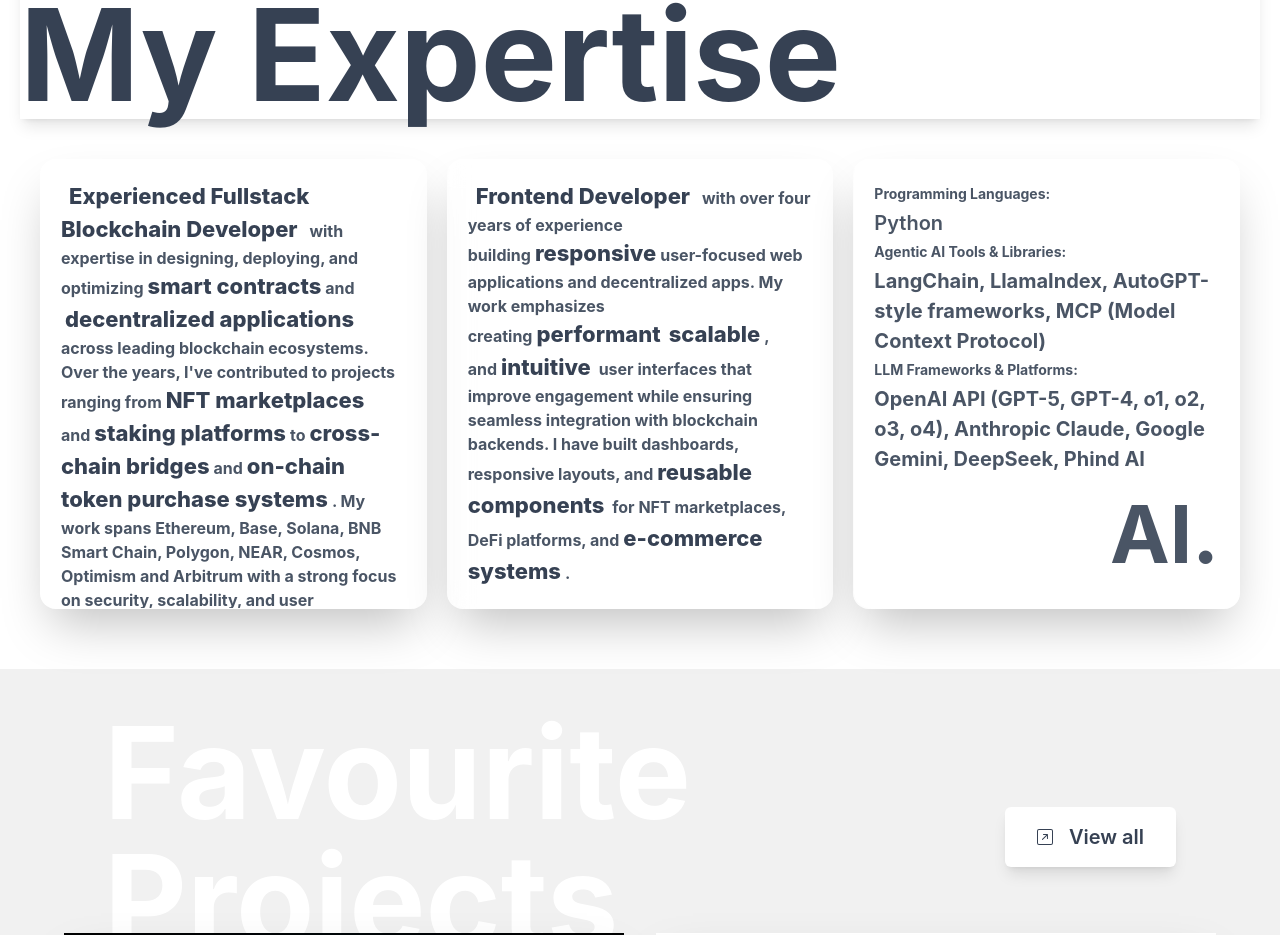
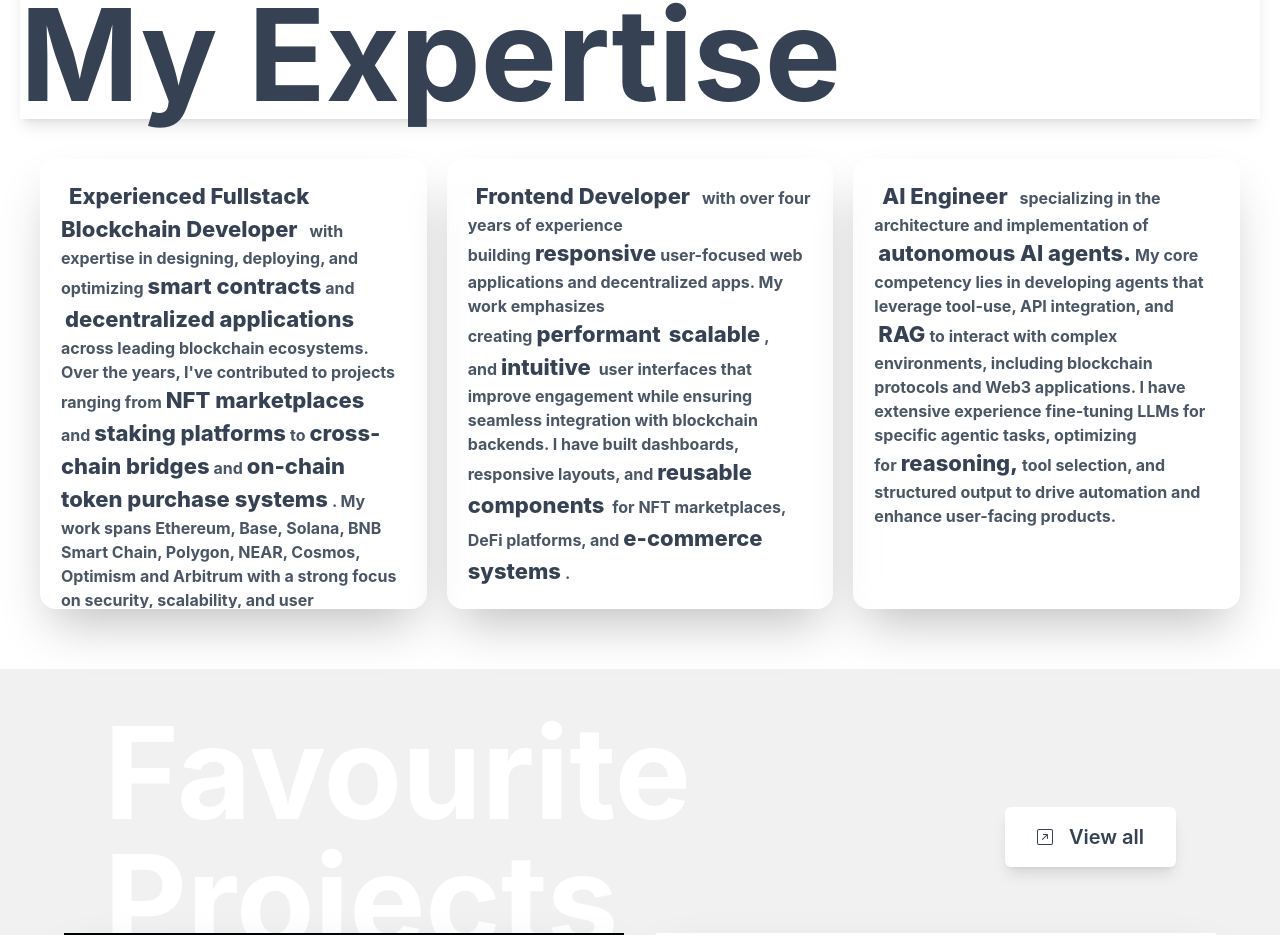
Before and after one commit to akorede12/MyPortfolio, a Next.js app: page / in a window 1280 px wide. Shown: the part 1049-1984 px from the top of the page. Built offline with nearby package versions, Linux system fonts and the light colour scheme; no server answers.

Commit message:
ui tweaks

```diff
--- a/components/Skills.js
+++ b/components/Skills.js
@@ -23,13 +23,13 @@
         if (isVisible) {
             // Sequence: Blockchain -> Frontend -> AI -> Reset
             // Start shortly after appearing
-            timeouts.push(setTimeout(() => setHoveredSkill("Blockchain"), 1000));
+            timeouts.push(setTimeout(() => setHoveredSkill("Blockchain"), 1500));
             // Move to next after 2 seconds
-            timeouts.push(setTimeout(() => setHoveredSkill("Frontend"), 3000));
+            timeouts.push(setTimeout(() => setHoveredSkill("Frontend"), 2500));
             // Move to next after another 2 seconds
-            timeouts.push(setTimeout(() => setHoveredSkill("AI"), 5000));
+            timeouts.push(setTimeout(() => setHoveredSkill("AI"), 3500));
             // Reset after another 2 seconds
-            timeouts.push(setTimeout(() => setHoveredSkill(null), 7000));
+            timeouts.push(setTimeout(() => setHoveredSkill(null), 5000));
         } else {
             setHoveredSkill(null);
         }
```
